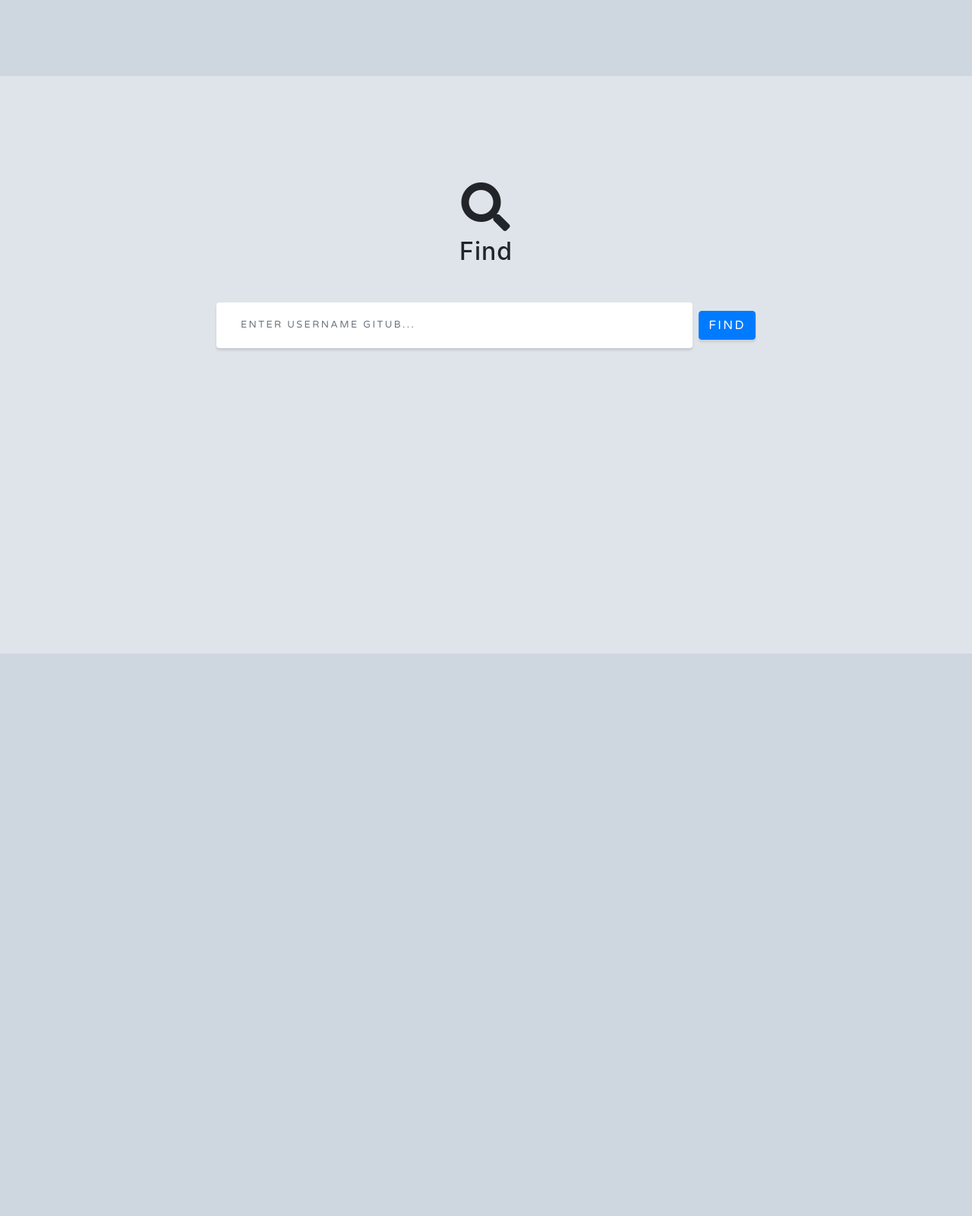
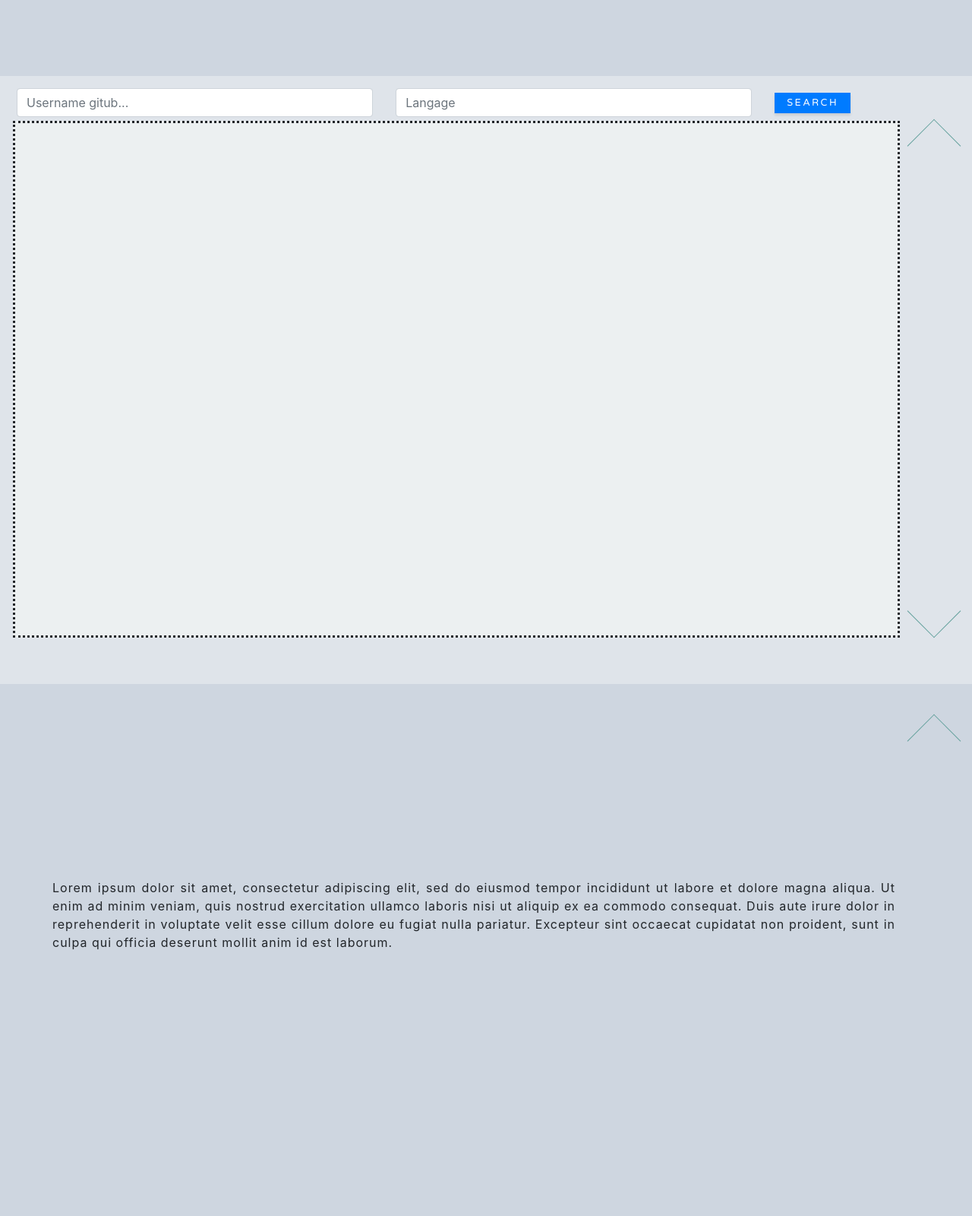
Before and after one commit to XavierAfonso/TWEB_Project01, a website with bundled scripts: page index.html in a window 1280 px wide. Shown: the part 700-2300 px from the top of the page at 76% size. Built offline with nearby package versions, Linux system fonts and the light colour scheme.

Commit message:
Put the search bar + graph in the same div + Add buttons to go up or down

```diff
--- a/css/grayscale.css
+++ b/css/grayscale.css
@@ -92,9 +92,6 @@
   height: 100vh;
   min-height: 35rem;
   padding: 15rem 0;
-  /*background-color: red;*/
- /* background: -webkit-gradient(linear, left top, left bottom, from(rgba(22, 22, 22, 0.1)), color-stop(75%, rgba(22, 22, 22, 0.5)), to(#161616)), url("../img/bg-masthead.jpg");
-  background: linear-gradient(to bottom, rgba(22, 22, 22, 0.1) 0%, rgba(22, 22, 22, 0.5) 75%, #161616 100%), url("../img/bg-masthead.jpg");*/
   background-color: #ced6e0;
   background-position: center;
   background-repeat: no-repeat;
@@ -107,12 +104,6 @@
   font-size: 2.5rem;
   line-height: 2.5rem;
   letter-spacing: 0.8rem;
-  /*color: red;*/
-
-  /*background: -webkit-linear-gradient(rgba(255, 255, 255, 0.9), rgba(255, 255, 255, 0));
-  -webkit-text-fill-color: transparent;
-  -webkit-background-clip: text;*/
-
 }
 
 .masthead h2 {
@@ -179,59 +170,6 @@
 
 .about-section p {
   margin-bottom: 5rem;
-}
-
-.projects-section {
-  padding: 10rem 0;
-}
-
-.projects-section .featured-text {
-  padding: 2rem;
-}
-
-@media (min-width: 992px) {
-  .projects-section .featured-text {
-    padding: 0 0 0 2rem;
-    border-left: 0.5rem solid #64a19d;
-  }
-}
-
-.projects-section .project-text {
-  padding: 3rem;
-  font-size: 90%;
-}
-
-@media (min-width: 992px) {
-  .projects-section .project-text {
-    padding: 5rem;
-  }
-  .projects-section .project-text hr {
-    border-color: #64a19d;
-    border-width: .25rem;
-    width: 30%;
-  }
-}
-
-/*.signup-section {
-  padding: 10rem 0;
-  background: -webkit-gradient(linear, left top, left bottom, from(rgba(22, 22, 22, 0.1)), color-stop(75%, rgba(22, 22, 22, 0.5)), to(#161616)), url("../img/bg-signup.jpg");
-  background: linear-gradient(to bottom, rgba(22, 22, 22, 0.1) 0%, rgba(22, 22, 22, 0.5) 75%, #161616 100%), url("../img/bg-signup.jpg");
-  background-position: center;
-  background-repeat: no-repeat;
-  background-attachment: scroll;
-  background-size: cover;
-}*/
-
-.signup-section .form-inline input {
-  -webkit-box-shadow: 0 0.1875rem 0.1875rem 0 rgba(0, 0, 0, 0.1) !important;
-  box-shadow: 0 0.1875rem 0.1875rem 0 rgba(0, 0, 0, 0.1) !important;
-  padding: 1.25rem 2rem;
-  height: auto;
-  font-family: 'Varela Round';
-  font-size: 80%;
-  text-transform: uppercase;
-  letter-spacing: 0.15rem;
-  border: 0;
 }
 
 .contact-section {
@@ -312,21 +250,20 @@ footer {
   background-color: #dfe4ea;
   position: relative;
   width: 100%;
-  height: 95vh;
-  min-height: 35rem;
-  padding: 15rem 0;
+  height: 100%;
+  min-height: 100vh;
+  padding: 1rem 5rem;
+  padding-left: 2rem;
+
 }
 
-#link2{
-  background-color: #ced6e0;
+#contNetowrk{
   position: relative;
-  width: 100%;
-  height: 95vh;
-  min-height: 35rem;
-  padding: 15rem 0;
+  height: 85vh;
+  width: 100% ;
 }
 
-#link2 p{
+#contNetowrk p{
   text-align:justify;
 }
 
@@ -335,6 +272,8 @@ footer {
   top: 0;
   width: 100%;
   height: 100%;
+  background-color: #ecf0f1;
+  border-style: dotted;
 }
 
 #searchsection{
@@ -343,16 +282,73 @@ footer {
   bottom: 100px;
 }
 
-#link3{
-  background-color: #dfe4ea;
+#link2{
   position: relative;
   width: 100%;
-  height: 95vh;
+  height: 100vh;
   min-height: 35rem;
   padding: 15rem 0;
+  background-color: #ced6e0;
+  padding-right: 2rem;
 }
 
-#link3 p{
+#link2 p{
   text-align:justify;
   margin: auto;
 }
+
+.test{
+  visibility: hidden;
+}
+
+.mybtn{
+  position: relative;
+  top: 5px;
+  -webkit-box-shadow: 0 0.1875rem 0.1875rem 0 rgba(0, 0, 0, 0.1) !important;
+  box-shadow: 0 0.1875rem 0.1875rem 0 rgba(0, 0, 0, 0.1) !important;
+  padding: 0.25rem 1rem;
+  margin-bottom: 5px;
+  font-family: 'Varela Round';
+  font-size: 80%;
+  text-transform: uppercase;
+  letter-spacing: .15rem;
+  border: 0;
+}
+
+#row1{
+  position: relative;
+  right: 10px;
+  margin-bottom:5px;
+}
+
+.arrow {
+  position: absolute;
+  box-sizing: border-box;
+  height: 50px;
+  width: 50px;
+  border-style: solid;
+  border-color: #64a19d;
+  border-width: 0px 1px 1px 0px;
+}
+
+.arrowUp{
+  right: -70px;
+  transform: rotate(225deg);
+}
+
+.arrowDown{
+  right: -70px;
+  bottom: 10px;
+  transform: rotate(45deg);
+}
+
+.arrowUp2{
+  right: 25px;
+  top:50px;
+  transform: rotate(225deg);
+}
+
+.arrow:hover {
+  border-bottom-width: 4px;
+  border-right-width: 4px;
+}
--- a/index.html
+++ b/index.html
@@ -45,10 +45,7 @@
               <a class="nav-link js-scroll-trigger" href="#link1">Link 1</a>
             </li>
             <li class="nav-item">
-              <a class="nav-link js-scroll-trigger" href="#link2">Link 2</a>
-            </li>
-            <li class="nav-item">
-              <a class="nav-link js-scroll-trigger" href="#link3">Link3</a>
+              <a class="nav-link js-scroll-trigger" href="#link2">Link2</a>
             </li>
           </ul>
         </div>
@@ -56,7 +53,7 @@
     </nav>
 
     <!-- Header -->
-    <header class="masthead">
+    <header id = "masthead" class="masthead">
       <div class="container d-flex h-100 align-items-center">
         <div class="mx-auto text-center"
 
@@ -68,43 +65,58 @@
 
           <h1 class="mx-auto my-0 text-uppercase">Who can help ?</h1>
           <h2 class="mx-auto mt-2 mb-5">A free, responsive, one page Bootstrap theme created by Start Bootstrap.</h2>
-          <a href="#link1" class="btn btn-primary js-scroll-trigger">Get Started</a>
+          <a href="#link1" class= "btn btn-primary js-scroll-trigger">Get Started</a>
+
         </div>
       </div>
     </header>
 
-
-    <section id="link1"  class="signup-section">
-      <div class="container"
+    <!--class="container"-->
+    <section id="link1" >
+     <div
 
       data-sal-duration="1200"
       data-sal="slide-up"
       data-sal-delay="300"
       data-sel-easing="ease-out-bounce"
      >
-        <div class="row" id="searchsection">
-          <div class="col-md-10 col-lg-8 mx-auto text-center">
 
-            <!--<i class="far fa-paper-plane fa-2x mb-2"></i>-->
-            <i class="fas fa-search fa-4x mb-2"></i>
-            <h2 class="mb-5">Find </h2>
+     <div class ="row" id="row1">
 
-            <form class="form-inline d-flex">
-              <input type="email" class="form-control flex-fill mr-0 mr-sm-2 mb-3 mb-sm-0" id="inputEmail" placeholder="Enter username gitub...">
-              <button type="submit" class="btn btn-primary mx-auto">Find</button>
+       <div class="col-lg-5">
+          <form class="form-inline">
+              <input type="pseudo" class="form-control flex-fill" id="inputGithub" placeholder="Username gitub...">
+              <!---<button type="submit" class="btn btn-primary">Find</button>-->
             </form>
+       </div>
+       <div class="col-lg-5">
+          <form class="form-inline">
+              <input type="pseudo" class="form-control flex-fill" id="inputGithub" placeholder="Langage">
+            </form>
+       </div>
 
-          </div>
-        </div>
+       <div class="col-lg-2">
+          <button type="button" class="mybtn btn-primary">Search</button>
+       </div>
       </div>
+
+      <div class ="row" id="contNetowrk">
+        <div id="mynetwork"></div>
+
+        <a class="nav-link js-scroll-trigger" href="#masthead"><div class="arrow arrowUp"></div></a>
+        <a class="nav-link js-scroll-trigger" href="#link2"><div class="arrow arrowDown"></div></a>
+
+     </div>
+
+
     </section>
 
     <section id="link2">
-        <div id="mynetwork"></div>
-    </section>
 
-    <section id="link3">
+        <a class="nav-link js-scroll-trigger" href="#link1"><div class="arrow arrowUp2"></div></a>
+
       <div class="container">
+
         <p>
             Lorem ipsum dolor sit amet, consectetur adipiscing elit, sed do eiusmod tempor incididunt ut labore et dolore magna aliqua. Ut enim ad minim veniam, quis nostrud exercitation ullamco laboris nisi ut aliquip ex ea commodo consequat. Duis aute irure dolor in reprehenderit in voluptate velit esse cillum dolore eu fugiat nulla pariatur. Excepteur sint occaecat cupidatat non proident, sunt in culpa qui officia deserunt mollit anim id est laborum.
         </p>
@@ -259,7 +271,6 @@
   }
 </script>
 
-
   </body>
 
 
--- a/js/grayscale.js
+++ b/js/grayscale.js
@@ -1,3 +1,4 @@
+/* eslint-disable */
 (function($) {
   "use strict"; // Start of use strict
 
@@ -8,7 +9,7 @@
       target = target.length ? target : $('[name=' + this.hash.slice(1) + ']');
       if (target.length) {
         $('html, body').animate({
-          scrollTop: (target.offset().top - 70)
+          scrollTop: (target.offset().top)
         }, 1000, "easeInOutExpo");
         return false;
       }
@@ -27,16 +28,20 @@
   });
 
   // Collapse Navbar
- /* var navbarCollapse = function() {
+  var navbarCollapse = function() {
     if ($("#mainNav").offset().top > 100) {
-      $("#mainNav").addClass("navbar-shrink");
+      //$("#mainNav").addClass("navbar-shrink");
+      //
+       $("#mainNav").addClass("test");
+      //$("#mainNav").addClass("navbar navbar-expand-lg navbar-light fixed-top navbar-shrink navbar navbar-expand-lg navbar-light fixed-top navbar-shrink");
     } else {
-      $("#mainNav").removeClass("navbar-shrink");
+     // $("#mainNav").removeClass("navbar-shrink");
+     $("#mainNav").removeClass("test");
     }
   };
   // Collapse now if page is not at top
-  navbarCollapse();
+  //navbarCollapse();
   // Collapse the navbar when page is scrolled
-  $(window).scroll(navbarCollapse);*/
+  $(window).scroll(navbarCollapse);
 
 })(jQuery); // End of use strict
```
